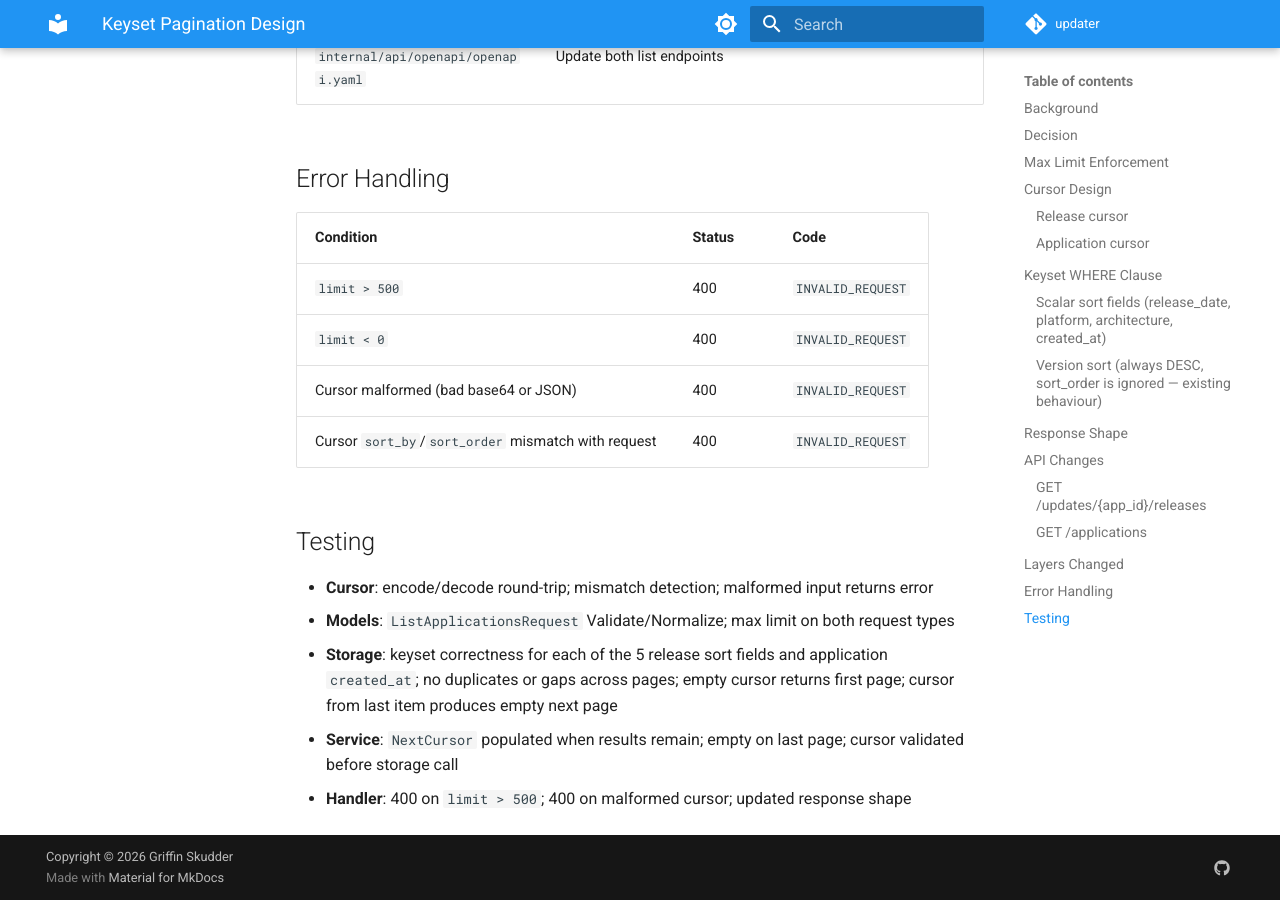
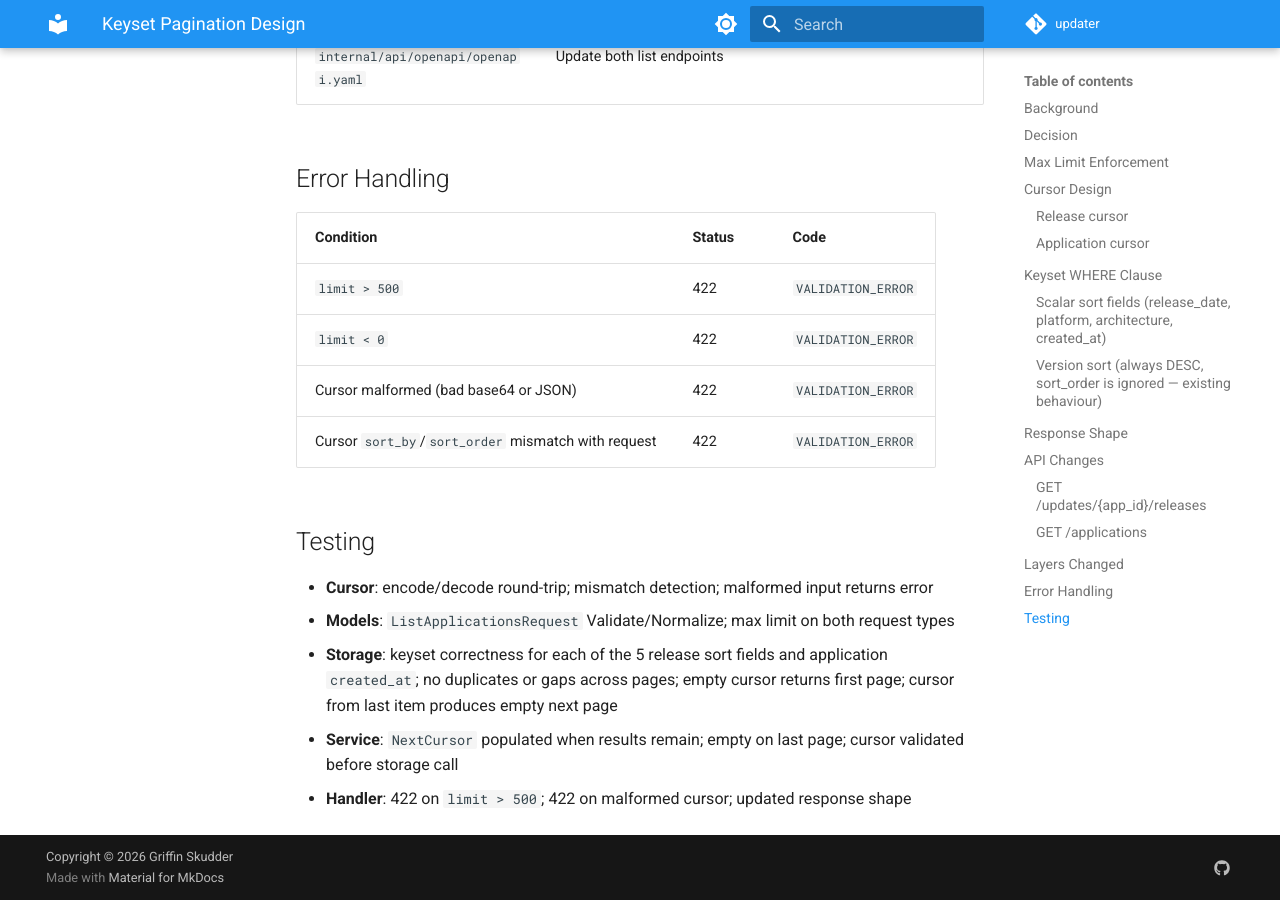
Before and after one commit to griffinskudder/updater, an MkDocs documentation site: the page built from docs/plans/2026-03-07-keyset-pagination-design.md, in a window 1280 px wide and 900 px high, scrolled down 4580 px. Built offline with MkDocs 1.6.1 and Material for MkDocs 9.7.7, drawn with Linux system fonts in a browser that asks for light colours; comment, search, counter and statistics services are not loaded; the version menu is left out.

Commit message:
docs: correct error status codes in keyset pagination design doc
ValidationError maps to 422, not 400; VALIDATION_ERROR not INVALID_REQUEST.

Co-Authored-By: Claude Sonnet 4.6 <noreply@anthropic.com>

```diff
--- a/docs/plans/2026-03-07-keyset-pagination-design.md
+++ b/docs/plans/2026-03-07-keyset-pagination-design.md
@@ -169,10 +169,10 @@ number of rows matching the filters, independent of the cursor.
 
 | Condition | Status | Code |
 |-----------|--------|------|
-| `limit > 500` | 400 | `INVALID_REQUEST` |
-| `limit < 0` | 400 | `INVALID_REQUEST` |
-| Cursor malformed (bad base64 or JSON) | 400 | `INVALID_REQUEST` |
-| Cursor `sort_by`/`sort_order` mismatch with request | 400 | `INVALID_REQUEST` |
+| `limit > 500` | 422 | `VALIDATION_ERROR` |
+| `limit < 0` | 422 | `VALIDATION_ERROR` |
+| Cursor malformed (bad base64 or JSON) | 422 | `VALIDATION_ERROR` |
+| Cursor `sort_by`/`sort_order` mismatch with request | 422 | `VALIDATION_ERROR` |
 
 ## Testing
 
@@ -183,4 +183,4 @@ number of rows matching the filters, independent of the cursor.
   from last item produces empty next page
 - **Service**: `NextCursor` populated when results remain; empty on last page; cursor
   validated before storage call
-- **Handler**: 400 on `limit > 500`; 400 on malformed cursor; updated response shape
+- **Handler**: 422 on `limit > 500`; 422 on malformed cursor; updated response shape
```
